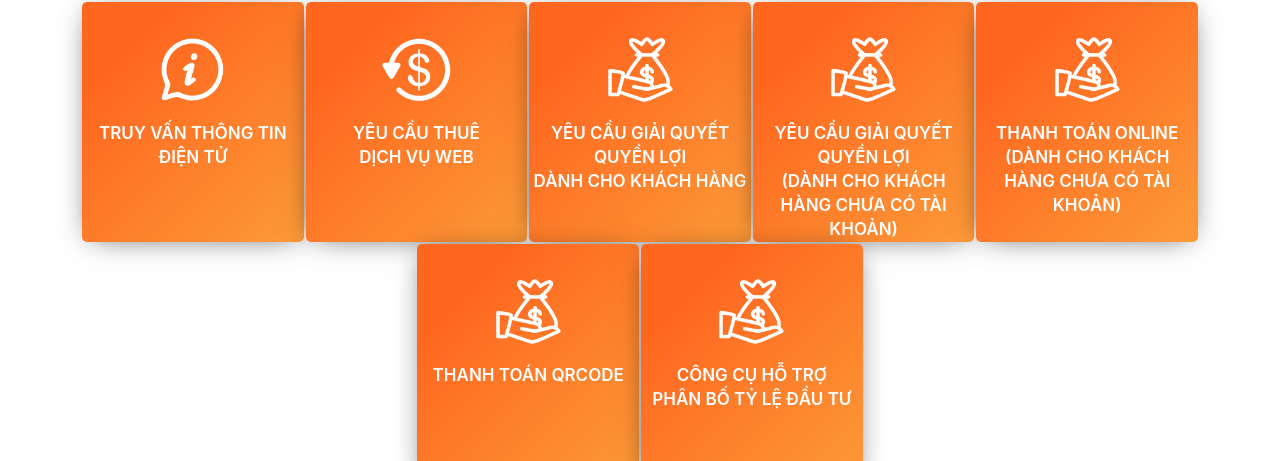
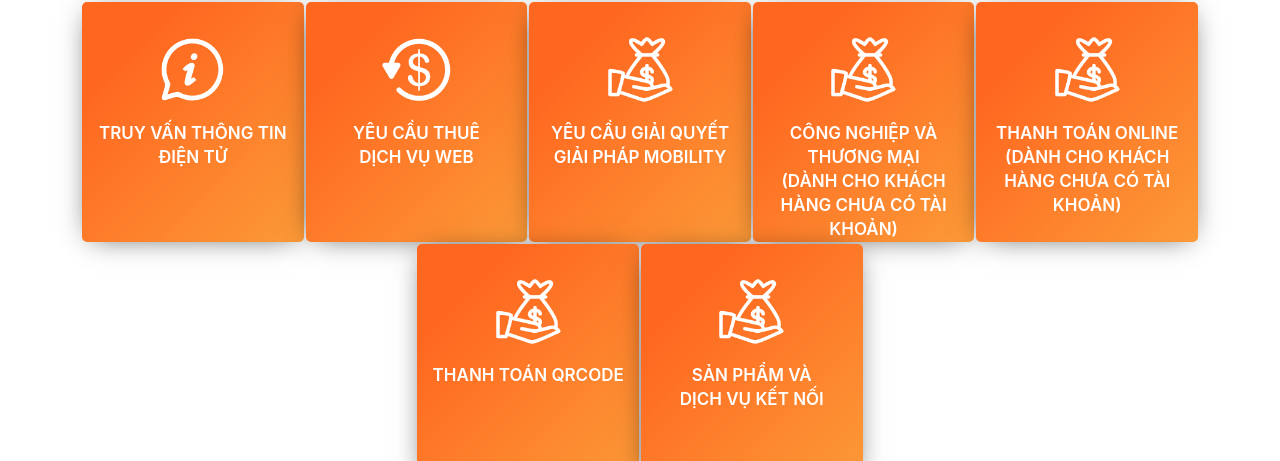
Before and after one commit to nguyenvuthientu/react-app, a React (Create React App) app: page / in a window 1280 px wide. Shown: the part 892-1353 px from the top of the page. Built offline with nearby package versions, Linux system fonts and the light colour scheme.

Commit message:
Update My services lần 2 React app to GitHub Pages

```diff
--- a/src/Components/MyServices.js
+++ b/src/Components/MyServices.js
@@ -22,11 +22,11 @@ class MyService extends Component{
                     </div>
                     <div className="box-service">
                         <img src={service3} />
-                        <span>YÊU CẦU GIẢI QUYẾT <br/> QUYỀN LỢI <br /> DÀNH CHO KHÁCH HÀNG</span>
+                        <span>YÊU CẦU GIẢI QUYẾT <br /> GIẢI PHÁP MOBILITY</span>
                     </div>
                     <div className="box-service">
                         <img src={service3} />
-                        <span>YÊU CẦU GIẢI QUYẾT <br/> QUYỀN LỢI <br/>
+                        <span>CÔNG NGHIỆP VÀ THƯƠNG MẠI <br/>
                             (DÀNH CHO KHÁCH HÀNG CHƯA CÓ TÀI KHOẢN)</span>
                     </div>
                     <div className="box-service">
@@ -39,7 +39,7 @@ class MyService extends Component{
                     </div>
                     <div className="box-service">
                         <img src={service3} />
-                        <span>CÔNG CỤ HỖ TRỢ <br /> PHÂN BỐ TỶ LỆ ĐẦU TƯ</span>
+                        <span>SẢN PHẨM VÀ <br /> DỊCH VỤ KẾT NỐI</span>
                     </div>
                 </div>
             </div>
```
